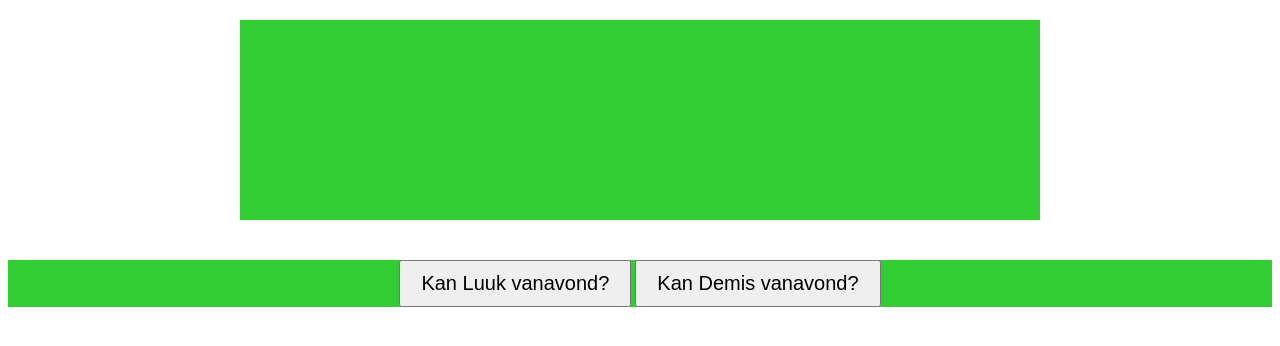
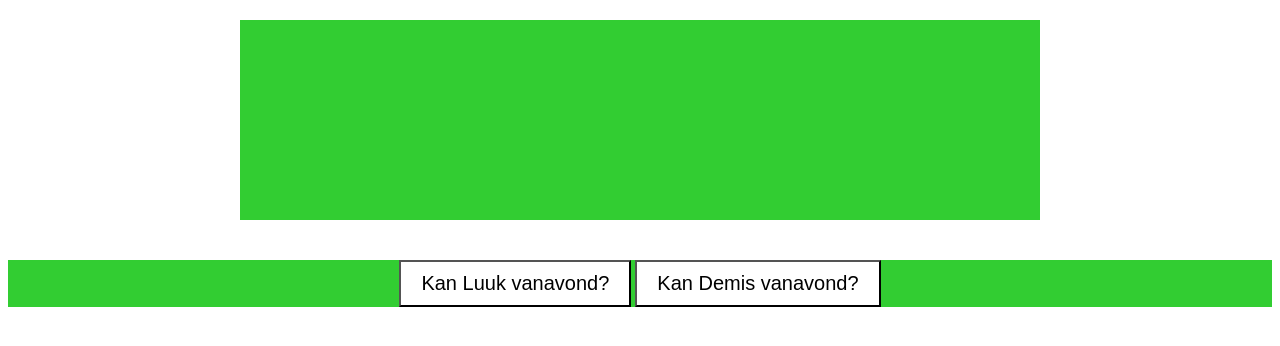
Before and after one commit to gitmeisteradh/gitmeisteradh.github.io, a plain HTML site: page index.html in a window 1280 px wide. Drawn offline with Linux system fonts and the light colour scheme.

Commit message:
Update index.html

```diff
--- a/index.html
+++ b/index.html
@@ -19,8 +19,7 @@
       button {
         padding: 10px 20px;
         font-size: 20px;
-        background-color: #white;
-
+        background-color: #FFFFFF;
       }
     </style>
   </head>
```
